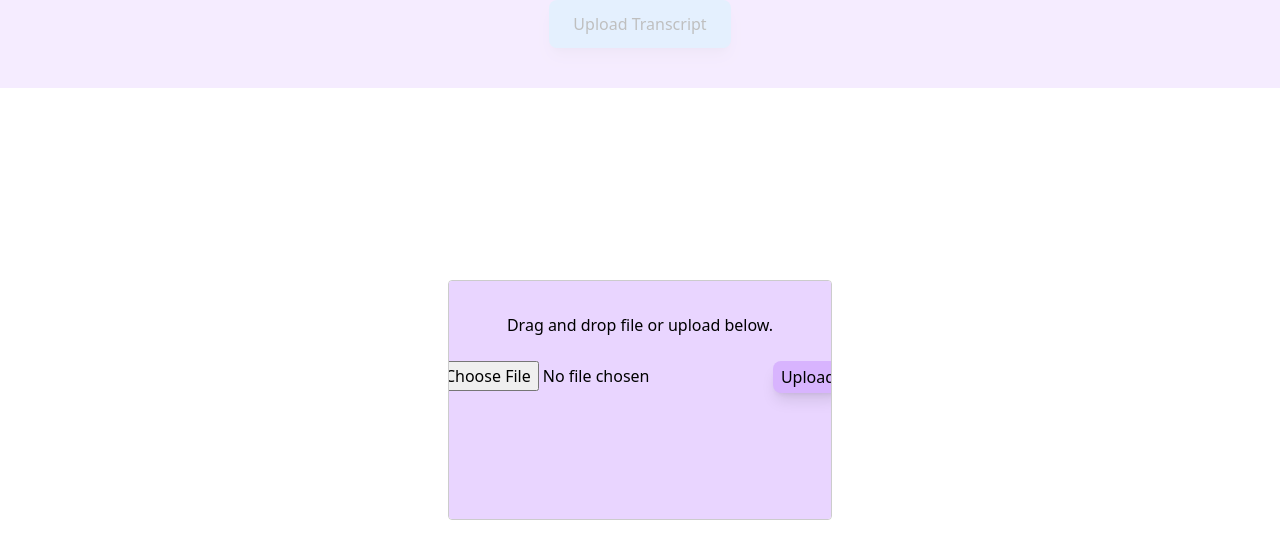
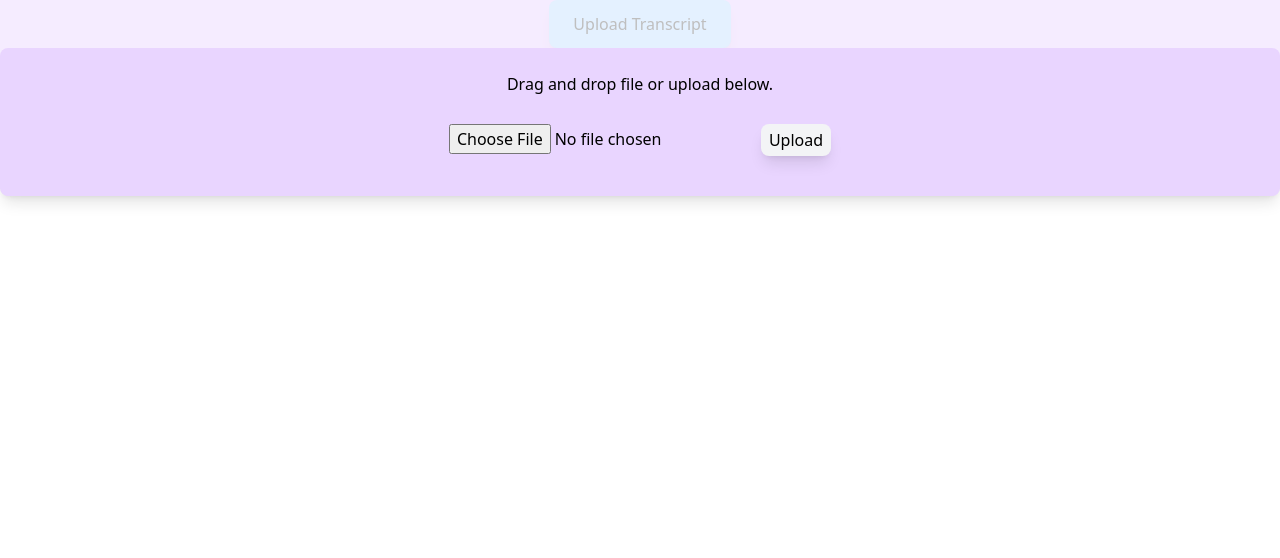
Before and after one commit to BestFloww/BestFlow, a React (Create React App) app in the folder front-end/: page / in a window 1280 px wide. Both pictures are taken after a click on the button "Upload Transcript". Shown: the top 558 px of the page. Built offline with nearby package versions, Linux system fonts and the light colour scheme.

Commit message:
Cleaned up modal

```diff
--- a/front-end/src/components/TranscriptUploadModal.jsx
+++ b/front-end/src/components/TranscriptUploadModal.jsx
@@ -1,6 +1,7 @@
-import React, { Component } from 'react';
+import React from 'react';
 import axios from 'axios';
 import Modal from 'react-modal';
+//import TranscriptAPI from "./services/TranscriptAPI";
 
 class TranscriptUploadModal extends React.Component {
 
@@ -17,19 +18,11 @@ class TranscriptUploadModal extends React.Component {
   }
 
   handleUpload(e) {
-    let file=this.state.file
-    let formData= new FormData()
+    const file=this.state.file;
+    const formData= new FormData();
 
     formData.append('transcript', file)
-
-    axios({
-      url: '/some/api',
-      method: "PUT",
-      headers:{
-        authorization: 'token'
-      },
-      data: formData
-    })
+    //TranscriptAPI.post({data:formData})
   }
 
   componentDidMount() {
@@ -40,49 +33,25 @@ class TranscriptUploadModal extends React.Component {
     return (
       <Modal
         isOpen={this.props.show}
-        className="reactModal bg-purple-200"
+        className="container mx-auto bg-purple-200 rounded-lg shadow-lg py-3 m-12"
         onRequestClose={this.props.toggleModal}
         shouldCloseOnEsc={true}
-        style={{overlay: {
-          position:'fixed',
-          top: 0,
-          left: 0,
-          right: 0,
-          bottom: 0,
-          backgroundColor: 'rgba(255, 255, 255, 0.75)'
-        }, content: {
-          position: 'fixed',
-          justifyContent: 'center',
-          top: '35vh',
-          left: '35vw',
-          right: '35vw',
-          bottom: '35vh',
-          border: '1px solid #ccc',
-          overflow: 'auto',
-          WebkitOverflowScrolling: 'touch',
-          borderRadius: '4px',
-          outline: 'none',
-          padding: '20px'
-        }
-      }}
       >
-        <h2 className="m-3 justify-center flex">{"Drag and drop file or upload below."}</h2>
-          <div className={"modalContainerVertical justify-center flex"}>
-            <div className={"modalContainer m-3"}>
+        <h2 className="justify-center flex m-3">
+          Drag and drop file or upload below.
+        </h2>
+          <div className={"justify-center flex m-7"}>
               <input
                 type="file"
                 name="new_file"
                 onChange={(e)=>this.handleFile(e)}>
               </input>
-            </div>
-            <div className={"modalContainer"}>
               <button
                 type="button"
-                className="bg-purple-300 rounded-lg shadow-lg hover:bg-purple-200 active:bg-purple-400 m-3 py-1 px-2"
+                className="bg-gray-100 rounded-lg shadow-lg hover:bg-gray-200 active:bg-gray-300 py-1 px-2"
                 onClick={(e)=>this.handleUpload(e)}>
                   Upload
               </button>
-            </div>
         </div>
       </Modal>
     )
```
